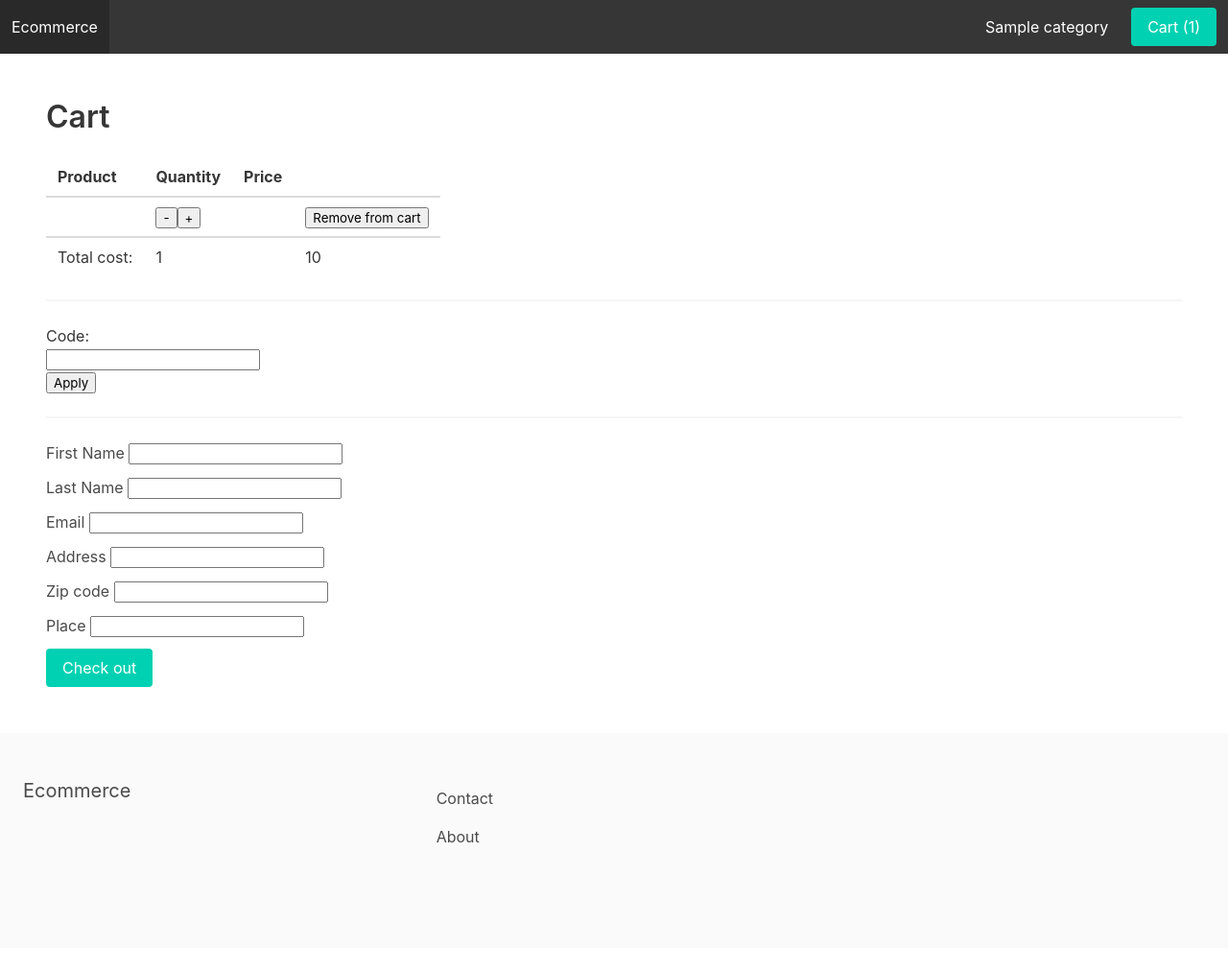
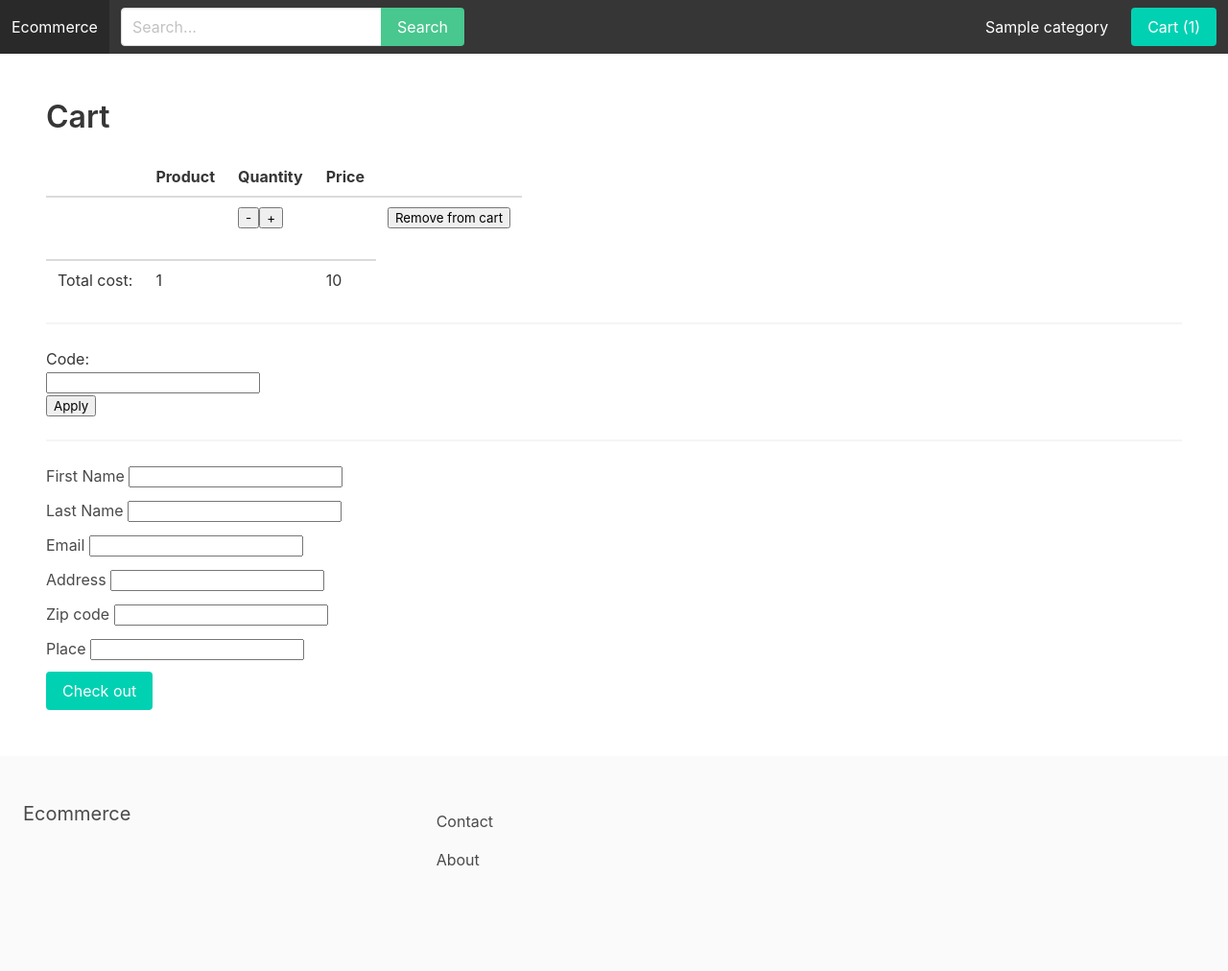
Before and after one commit to Kappalucky/ecommerce, a Django app: template ecommerce/apps/cart/templates/cart.html in a window 1280 px wide. Shown: the whole page at 96% size. Before the commit the page ends 878 px from the top, so only its background shows below. Run offline with Django 3.2, Linux system fonts and the light colour scheme; the template is opened without the code that fills it: most values are stand-ins (such as "Sample title", 1, 10 or a date in 2020); some libraries are stand-ins or nearby versions.

Commit message:
added sitemap and product image in cart

```diff
--- a/ecommerce/apps/cart/templates/cart.html
+++ b/ecommerce/apps/cart/templates/cart.html
@@ -11,6 +11,7 @@
     <div class="table">
       <table class="table">
         <thead>
+          <th></th>
           <th>Product</th>
           <th>Quantity</th>
           <th>Price</th>
@@ -18,7 +19,16 @@
         </thead>
         <tbody>
           <tr v-for="product in products">
-            <td>[[ product.title ]]</td>
+            <td>
+              <figure class="image is-48x48">
+                <img :src="product.thumbnail">
+              </figure>
+            </td>
+            <td>
+              <a :href="product.url">
+                [[ product.title ]]
+              </a>
+            </td>
             <td><button @click="decrementQuantity(product.id, product.quantity, product.price)">-</button>[[ product.quantity ]]<button
                 @click="incrementQuantity(product.id, product.quantity, product.price)">+</button></td>
             <td>[[ product.total_price ]]</td>
--- a/ecommerce/apps/cart/views.py
+++ b/ecommerce/apps/cart/views.py
@@ -17,8 +17,9 @@
 
     for item in cart:
         product = item['product']
-        b = "{'id': '%s', 'title': '%s', 'price': '%s', 'quantity': '%s', 'total_price': '%s'}," % (
-            product.id, product.title, product.price, item['quantity'], item['total_price'],)
+        url = '/%s/%s/' % (product.category.slug, product.slug)
+        b = "{'id': '%s', 'title': '%s', 'price': '%s', 'quantity': '%s', 'total_price': '%s', 'thumbnail': '%s', 'url: '%s'}," % (
+            product.id, product.title, product.price, item['quantity'], item['total_price'], product.thumbnail.url, url)
 
         productsstring = productsstring + b
 
--- a/ecommerce/apps/core/templates/base.html
+++ b/ecommerce/apps/core/templates/base.html
@@ -13,23 +13,39 @@
 	</head>
 
 	<body>
-		<nav class="navbar is-dark">
+		<nav class="navbar is-dark" id="navbarapp">
 			<div class="navbar-brand">
 				<a class="navbar-item" href="{% url 'frontpage' %}">Ecommerce</a>
 
-				<a role="button" class="navbar-burger burger" aria-label="menu" aria-expanded="false" data-target="main-navbar">
+				<a @click="toggleMenu()" role="button" class="navbar-burger burger" aria-label="menu" aria-expanded="false" data-target="main-navbar">
 					<span aria-hidden="true"></span>
 					<span aria-hidden="true"></span>
 					<span aria-hidden="true"></span>
 				</a>
 			</div>
 
-			<div id="main-navbar" class="navbar-menu">
+			<div id="main-navbar" class="navbar-menu" :class="{ 'is-active': menuClass }">
+
+				<div class="navbar-start">
+					<div class="navbar-item">
+						<form method="get" action="{% url 'search' %}">
+							<div class="field has-addons">
+								<div class="control">
+									<input type="text" class="input" placeholder="Search..." name="query">
+								</div>
+								<div class="control">
+									<button class="button is-success">Search</button>
+								</div>
+							</div>
+
+						</form>
+					</div>
+				</div>
 				<div class="navbar-end">
 					{% for category in menu_categories %}
 					<a href="{% url 'category_detail' category.slug %}" class="navbar-item">{{ category.title }}</a>
 					{% endfor %}
-					<div class="navbar-item" id="navbarapp">
+					<div class="navbar-item">
 						<a href="{% url 'cart' %}" class="button is-primary">Cart ([[ numItems ]])</a>
 					</div>
 
@@ -81,11 +97,17 @@
 				store: store,
 				data () {
 					return {
+						menuClass: false
 					}
 				},
 				computed: {
 					numItems: function() {
 						return store.state.numItems;
+					}
+				},
+				methods: {
+					toggleMenu() {
+						this.menuClass = !this.menuClass;
 					}
 				}
 			})
--- a/ecommerce/apps/store/models.py
+++ b/ecommerce/apps/store/models.py
@@ -31,6 +31,9 @@
 
     def __str__(self):
         return self.title
+
+    def get_absolute_url(self):
+        return '/%s/' % (self.slug)
 
 
 class Product(models.Model):
@@ -70,6 +73,9 @@
 
         super().save(*args, **kwargs)
 
+    def get_absolute_url(self):
+        return '/%s/%s/' % (self.category.slug, self.slug)
+
     def make_thumbnail(self, image, size=(300, 200)):
         img = Image.open(image)
         img.convert('RGB')
--- a/ecommerce/ecommerce/settings.py
+++ b/ecommerce/ecommerce/settings.py
@@ -46,6 +46,7 @@
     'django.contrib.contenttypes',
     'django.contrib.sessions',
     'django.contrib.messages',
+    'django.contrib.sitemaps',
     'django.contrib.staticfiles',
     'apps.core',  # Core functionality
     'apps.store',  # store functionality
```
Also changed, not shown: ecommerce/apps/store/templates/search.html (added, +36 -0 lines), ecommerce/apps/store/views.py (+11 -0 lines), ecommerce/ecommerce/sitemaps.py (added, +22 -0 lines), ecommerce/ecommerce/urls.py (+9 -1 lines), ecommerce/media/uploads/uploads/out_shower.jpg (added).
